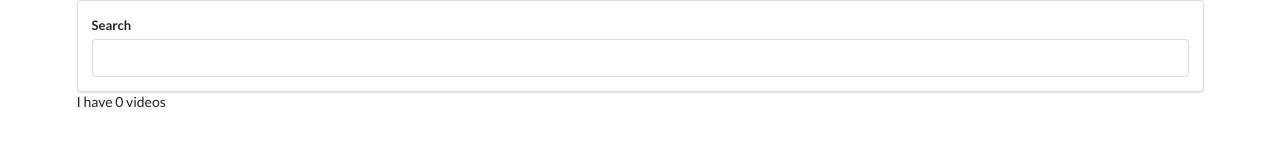
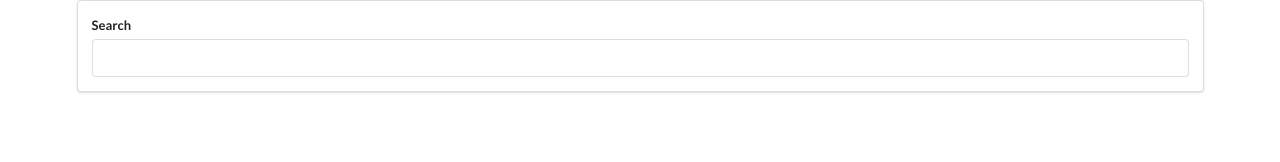
Before and after one commit to thefutureseer/videoreaction, a React (Create React App) app in the folder videoreaction/: page / in a window 1280 px wide. Shown: the top 162 px of the page. Built offline with nearby package versions, Linux system fonts and the light colour scheme.

Commit message:
add video list and video item component

```diff
--- a/videoreaction/src/apis/youtube.js
+++ b/videoreaction/src/apis/youtube.js
@@ -7,7 +7,7 @@ export default axios.create({
   params : {
    key: KEY,
    part: 'id, snippet',
-   maxResults: 5
+   maxResults: 15
 
   }
 });
--- a/videoreaction/src/components/App.js
+++ b/videoreaction/src/components/App.js
@@ -1,6 +1,7 @@
 import React from 'react';
 import SearchBar from './SearchBar';
 import youtube from '../apis/youtube';
+import VideoList from './VideoList';
 
 class App extends React.Component{
   state = { videos: []};
@@ -17,7 +18,7 @@ class App extends React.Component{
    return (
     <div className="ui container">
       <SearchBar onFormSubmit={this.onTermSubmit} />
-      I have {this.state.videos.length} videos
+      <VideoList videos={this.state.videos} />
     </div>
    );
  }
--- /dev/null
+++ b/videoreaction/src/components/VideoItem.js
@@ -0,0 +1,7 @@
+import React from 'react';
+
+const VideoItem = (props) => {
+  return <div>list of different Videos</div>
+}
+
+export default VideoItem;
--- /dev/null
+++ b/videoreaction/src/components/VideoList.js
@@ -0,0 +1,12 @@
+import React from 'react';
+import VideoItem from './VideoItem';
+
+const VideoList = ({videos}) => {
+ const renderedList = videos.map((video) => {
+    return <VideoItem />;
+  })
+
+  return <div>{renderedList}</div>
+};
+
+export default VideoList;
```
